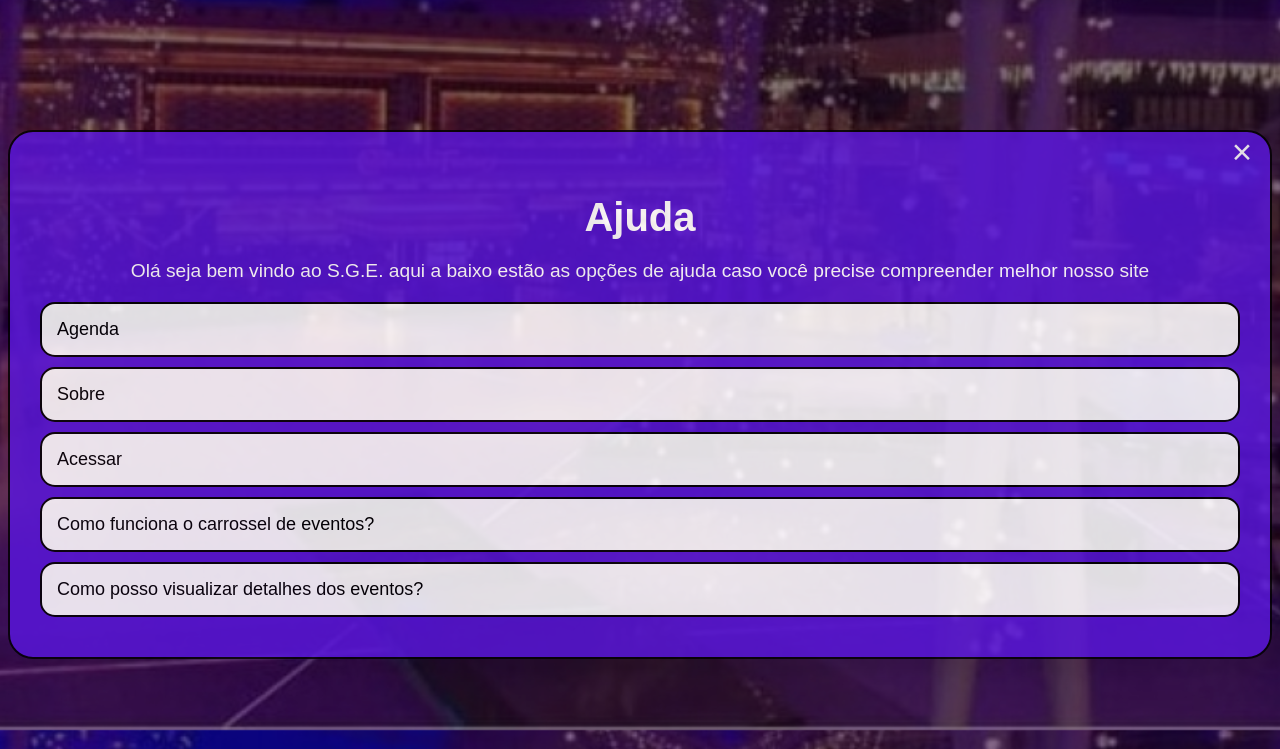
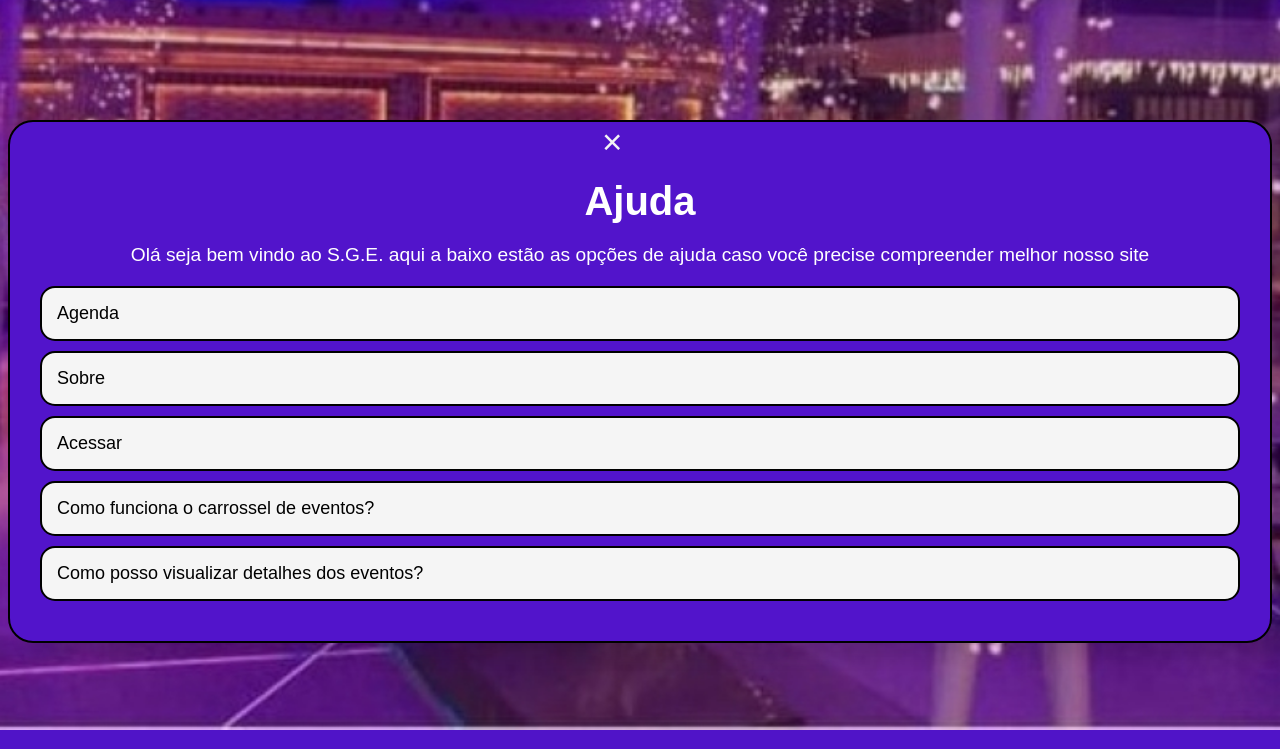
Before and after one commit to andrei817/inovatec, a PHP site: the page made by ajuda 1.php in a window 1280 px wide. Shown: the part 70-819 px from the top of the page. Run offline with PHP 8.4, Linux system fonts and the light colour scheme; a stand-in replaces the project's code that opens the database connection.

Commit message:
Update ajuda 1.php

```diff
--- a/ajuda 1.php
+++ b/ajuda 1.php
@@ -181,7 +181,8 @@
 
     </header>
 
-      <section class="Ajudar">
+      <div class="agenda-evento">
+    <div class="conteudo">
 
         <a href="index.php" class="close-btn-ajuda">&times;</a>
         <div class="help-container">
```
